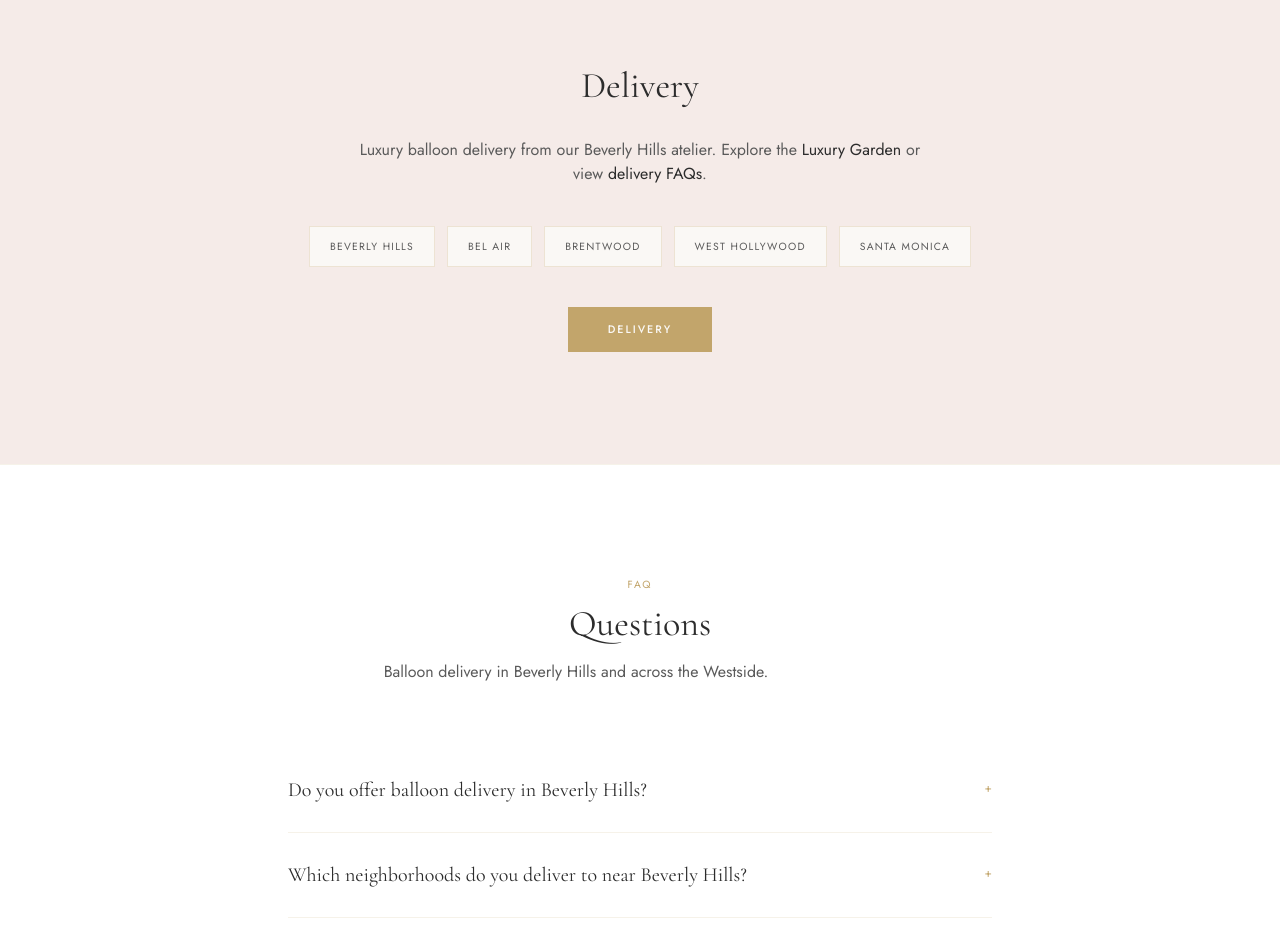
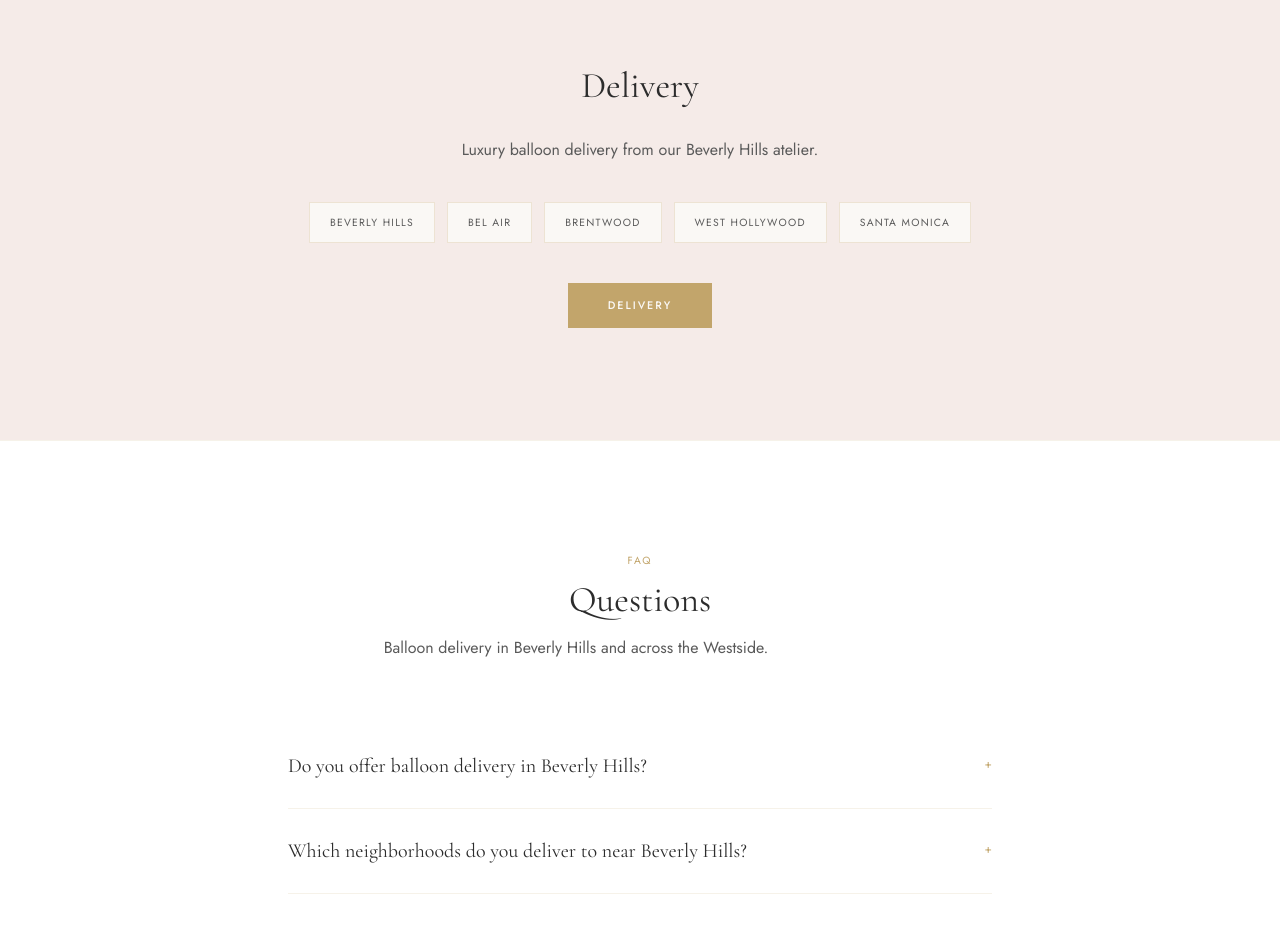
Before and after one commit to hjkim812812/balloons-by-h, a Next.js app: page / in a window 1280 px wide. Shown: the part 3580-4505 px from the top of the page. Built offline with nearby package versions, Linux system fonts and the light colour scheme; no server answers.

Commit message:
Remove collection and FAQ links from homepage delivery section.

```diff
--- a/src/app/page.tsx
+++ b/src/app/page.tsx
@@ -319,21 +319,7 @@ export default function HomePage() {
           <ScrollReveal delay={80}>
 
             <p className="mx-auto mt-8 max-w-xl font-body text-sm leading-relaxed text-charcoal-soft md:text-base">
-              Luxury balloon delivery from our Beverly Hills atelier. Explore the{" "}
-              <Link
-                href={`/collections/${COLLECTION.slug}`}
-                className="text-charcoal underline-offset-4 transition-colors hover:text-champagne-dark hover:underline"
-              >
-                {COLLECTION.name}
-              </Link>{" "}
-              or view{" "}
-              <Link
-                href="/#faq"
-                className="text-charcoal underline-offset-4 transition-colors hover:text-champagne-dark hover:underline"
-              >
-                delivery FAQs
-              </Link>
-              .
+              Luxury balloon delivery from our Beverly Hills atelier.
             </p>
 
             <div className="mt-10 flex flex-wrap justify-center gap-3">
```
